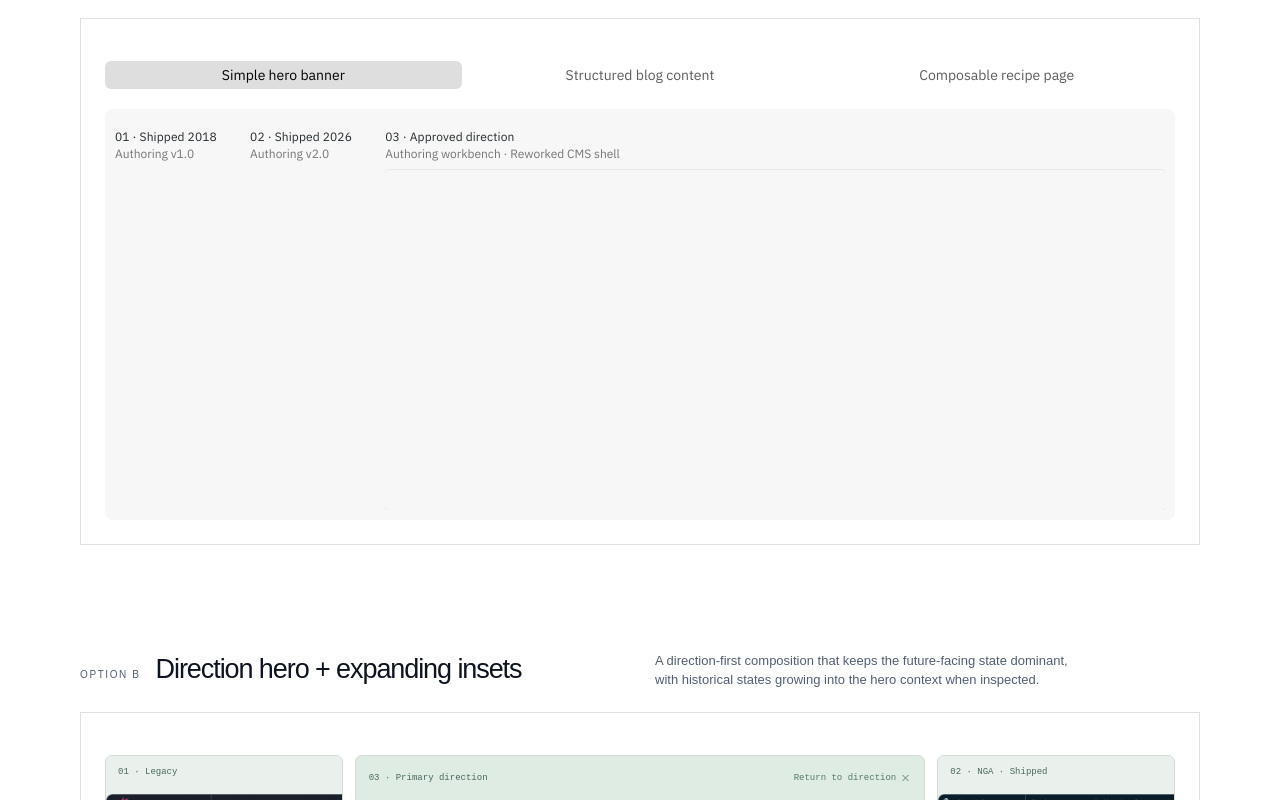
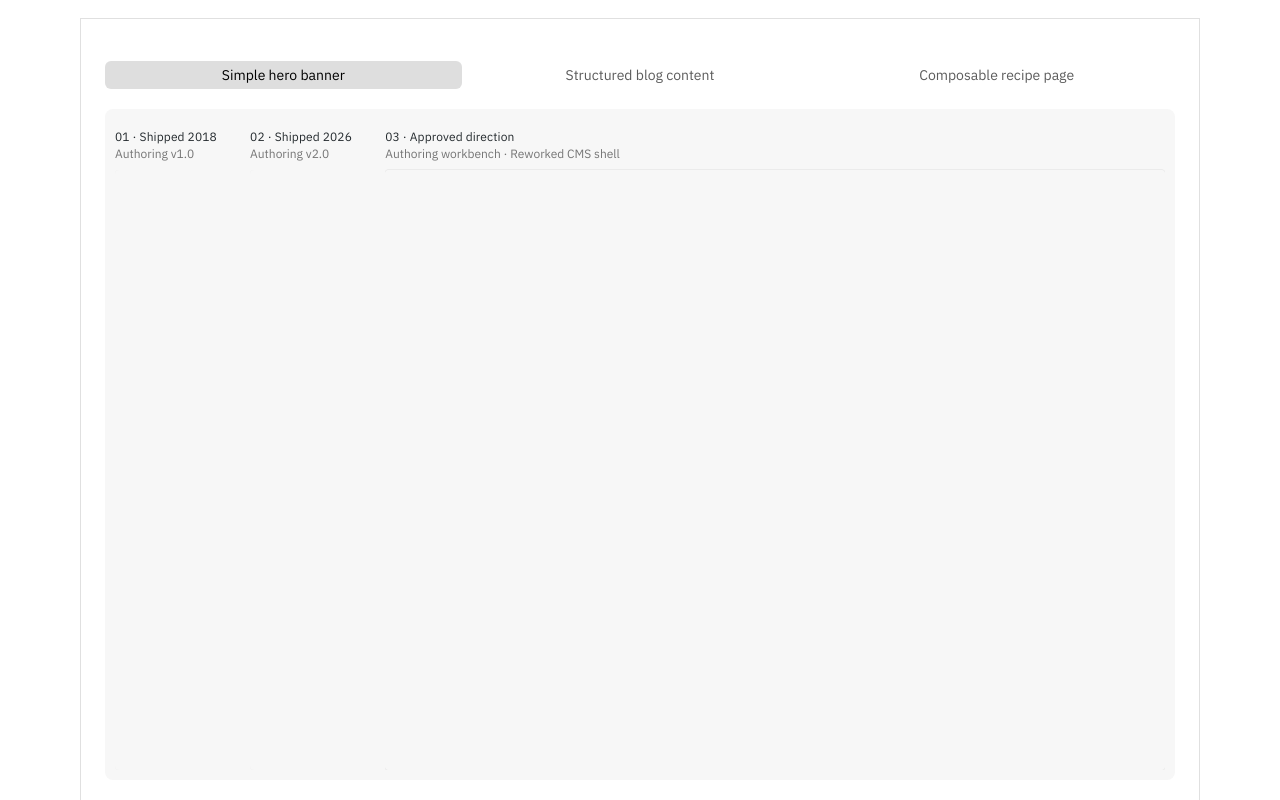
Before and after one commit to dbrown1976/nga-ui-evolution, a Next.js app: page / in a window 1280 px wide. Shown: the part 840-1640 px from the top of the page. Built offline with nearby package versions, Linux system fonts and the light colour scheme.

Commit message:
Increase comparison viewport height

```diff
--- a/app/globals.css
+++ b/app/globals.css
@@ -186,7 +186,7 @@ button { cursor: pointer; }
   grid-template-columns: 12fr 12fr 76fr;
   gap: 12px;
   /* Shared viewport strip height: 340px ≈ 2:1 hero aspect at expanded (~680px) width */
-  --option-a-shot-height: 340px;
+  --option-a-shot-height: 600px;
   min-height: calc(var(--option-a-shot-height) + 40px);
   transition: grid-template-columns .3s ease;
   align-items: stretch;
```
